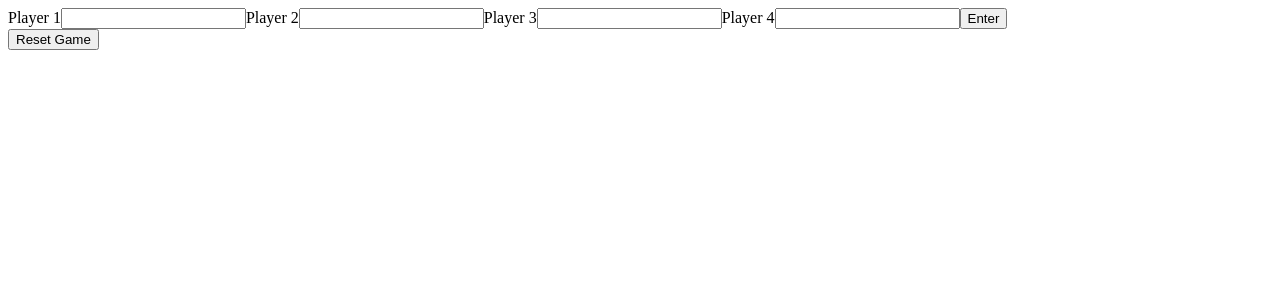
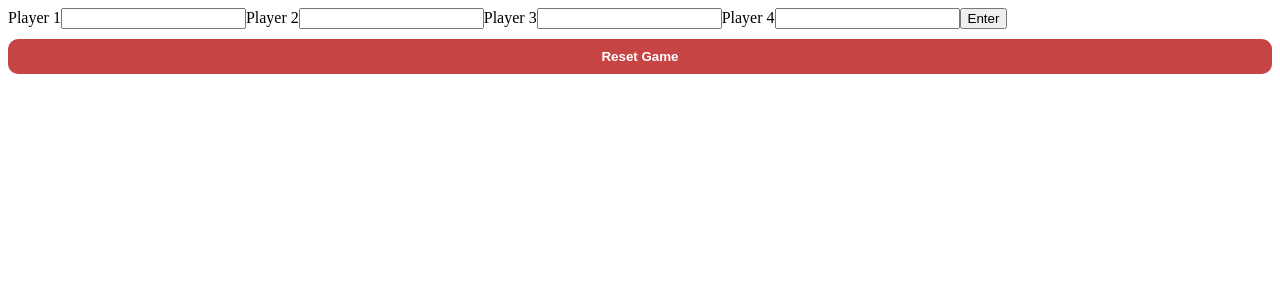
Before and after one commit to mickey-vee/big2-points, a React (Vite) app: page / in a window 1280 px wide. Shown: the top 300 px of the page. Built offline with nearby package versions, Linux system fonts and the light colour scheme.

Commit message:
Add styling for reset button

```diff
--- a/src/App.jsx
+++ b/src/App.jsx
@@ -1,8 +1,8 @@
 import { useState } from "react";
 import AddPlayer from "./components/AddPlayer/AddPlayer";
-import PlayerList from "./components/PlayerList/PlayerList";
 import GetPoints from "./components/GetPoints/GetPoints";
 import Points from "./components/Points/Points";
+import "./App.scss";
 
 function App() {
   const [playerNames, setPlayerNames] = useState([]);
@@ -45,7 +45,6 @@ function App() {
           setAddPlayers={setAddPlayers}
         />
       )}
-      {/*<PlayerList playerNames={playerNames} /> */}
 
       {!addPlayers && (
         <GetPoints
@@ -67,6 +66,7 @@ function App() {
 
       {/* Button to reset player list */}
       <button
+        className="reset-button"
         onClick={() => {
           resetGame();
         }}
--- /dev/null
+++ b/src/App.scss
@@ -0,0 +1,10 @@
+.reset-button {
+  font-weight: 700;
+  background-color: rgb(199, 68, 68);
+  color: white;
+  padding: 10px 15px;
+  width: 100%;
+  border: none;
+  border-radius: 10px;
+  margin-top: 10px;
+}
```
